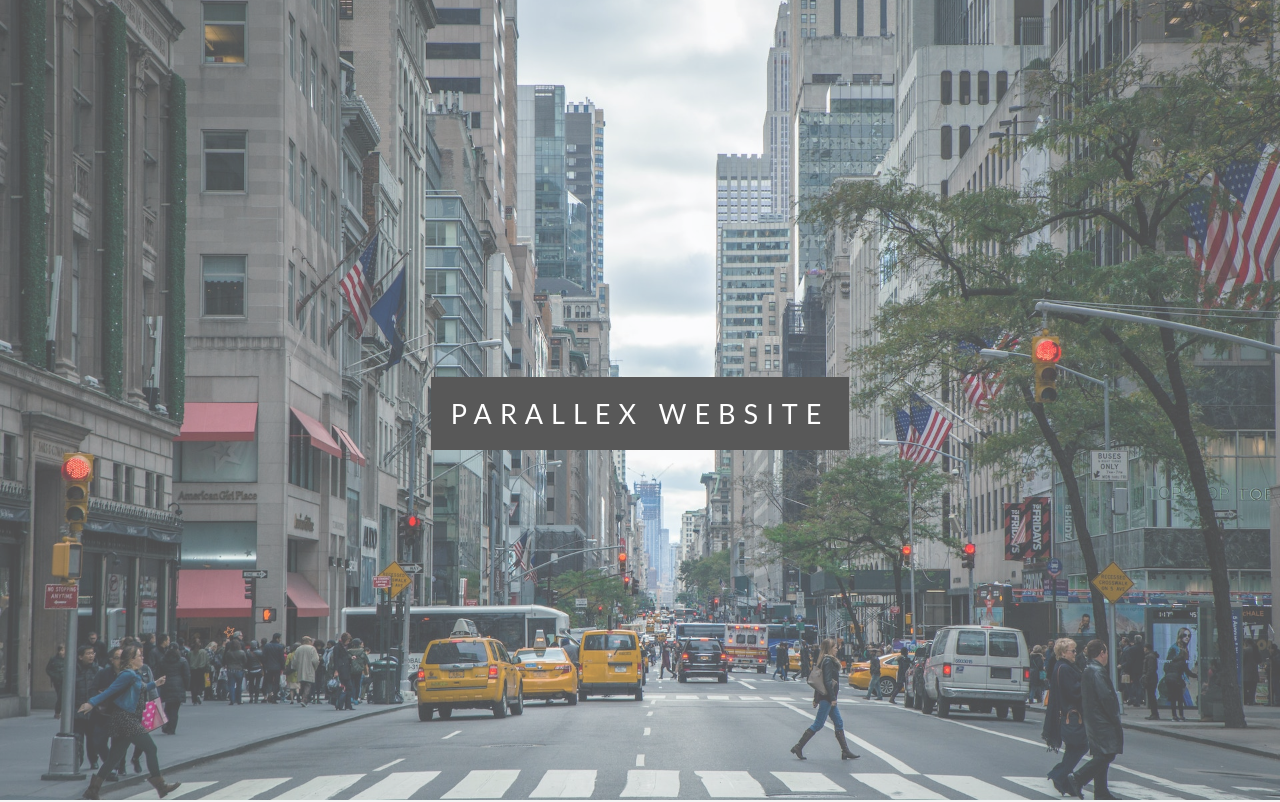
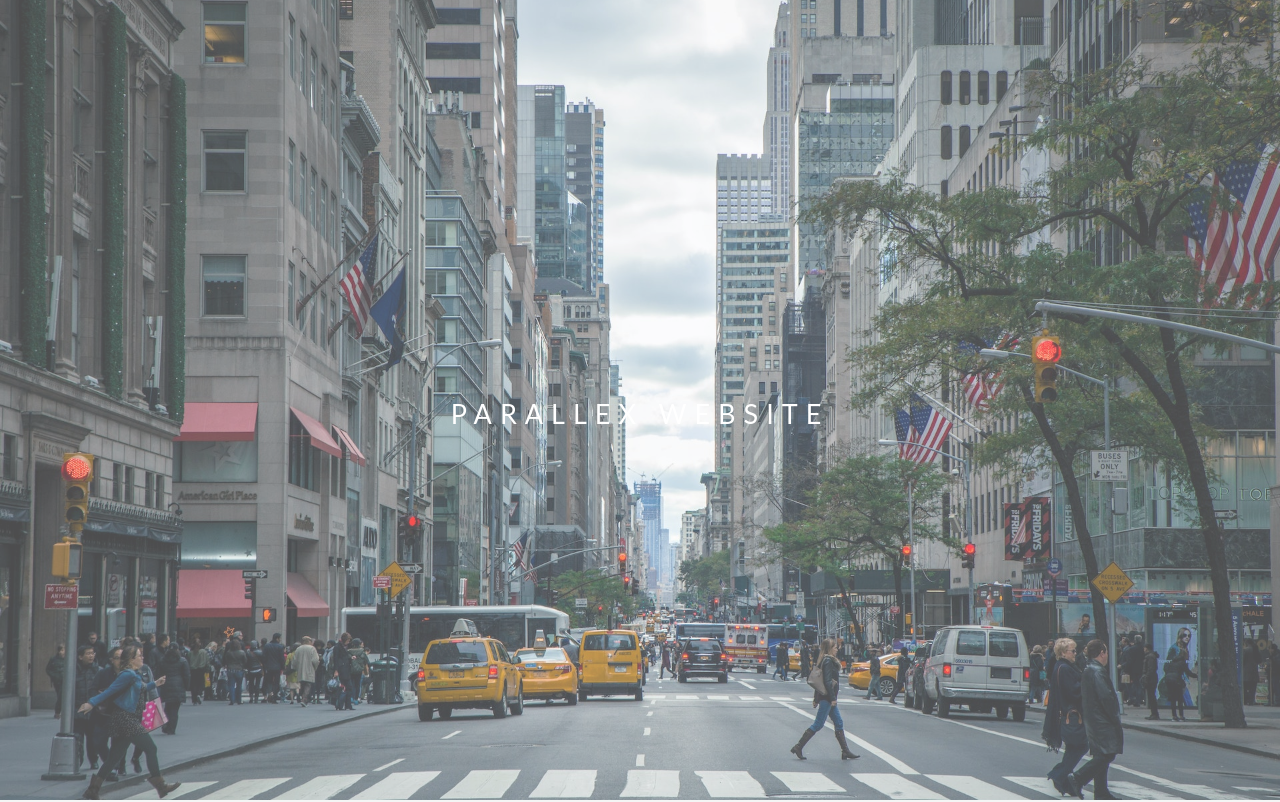
Before and after one commit to Rohan7ben/parallax-web, a plain HTML site: page parallex website/index.html in a window 1280 px wide. Shown: the top 802 px of the page. Drawn offline with Linux system fonts and the light colour scheme.

Commit message:
Update style.css

```diff
--- a/parallex website/css/style.css
+++ b/parallex website/css/style.css
@@ -65,7 +65,6 @@ html {
 
 }
 .ptext .border{
-    background-color: #111;
     color:#fff;
     padding: 20px;
 
```
